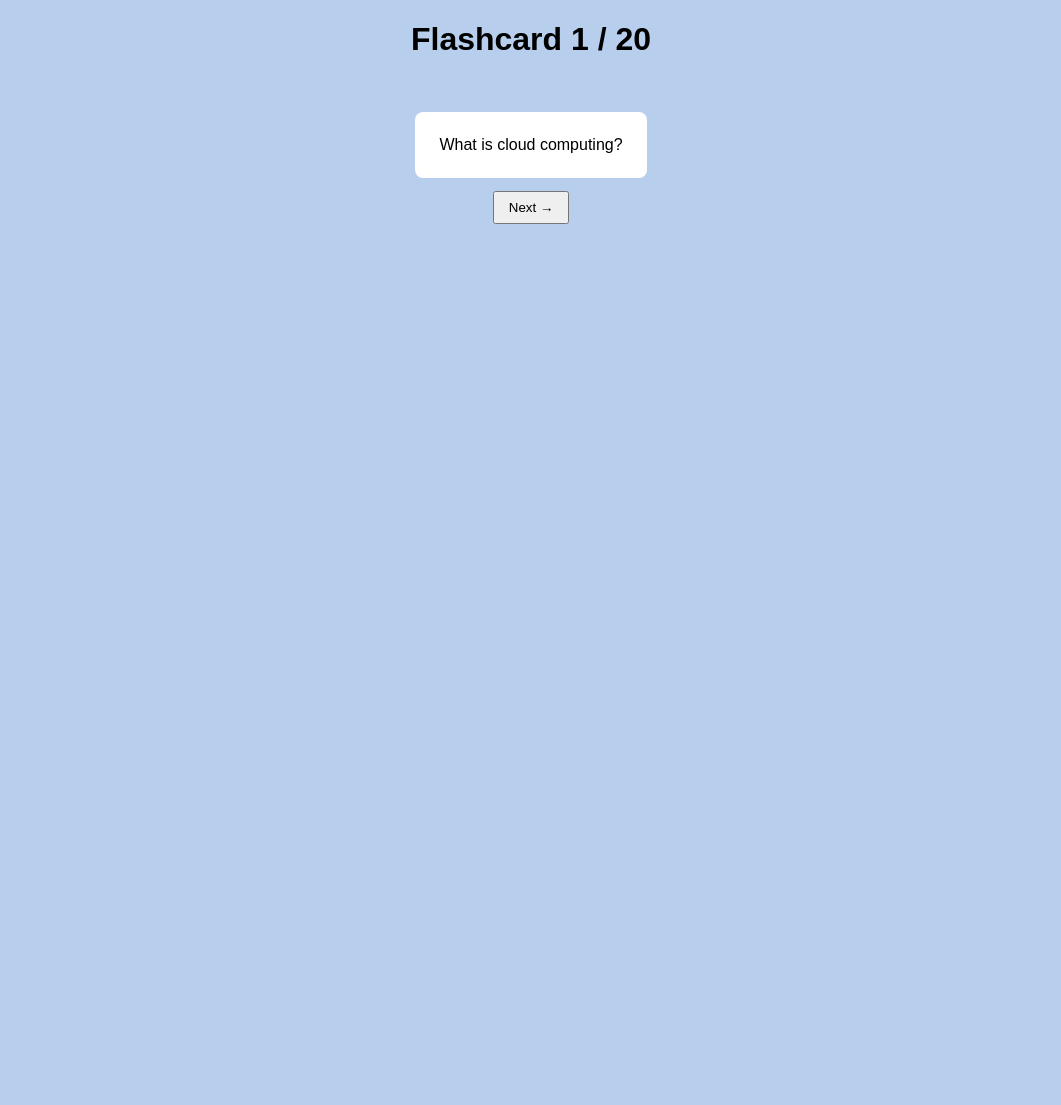
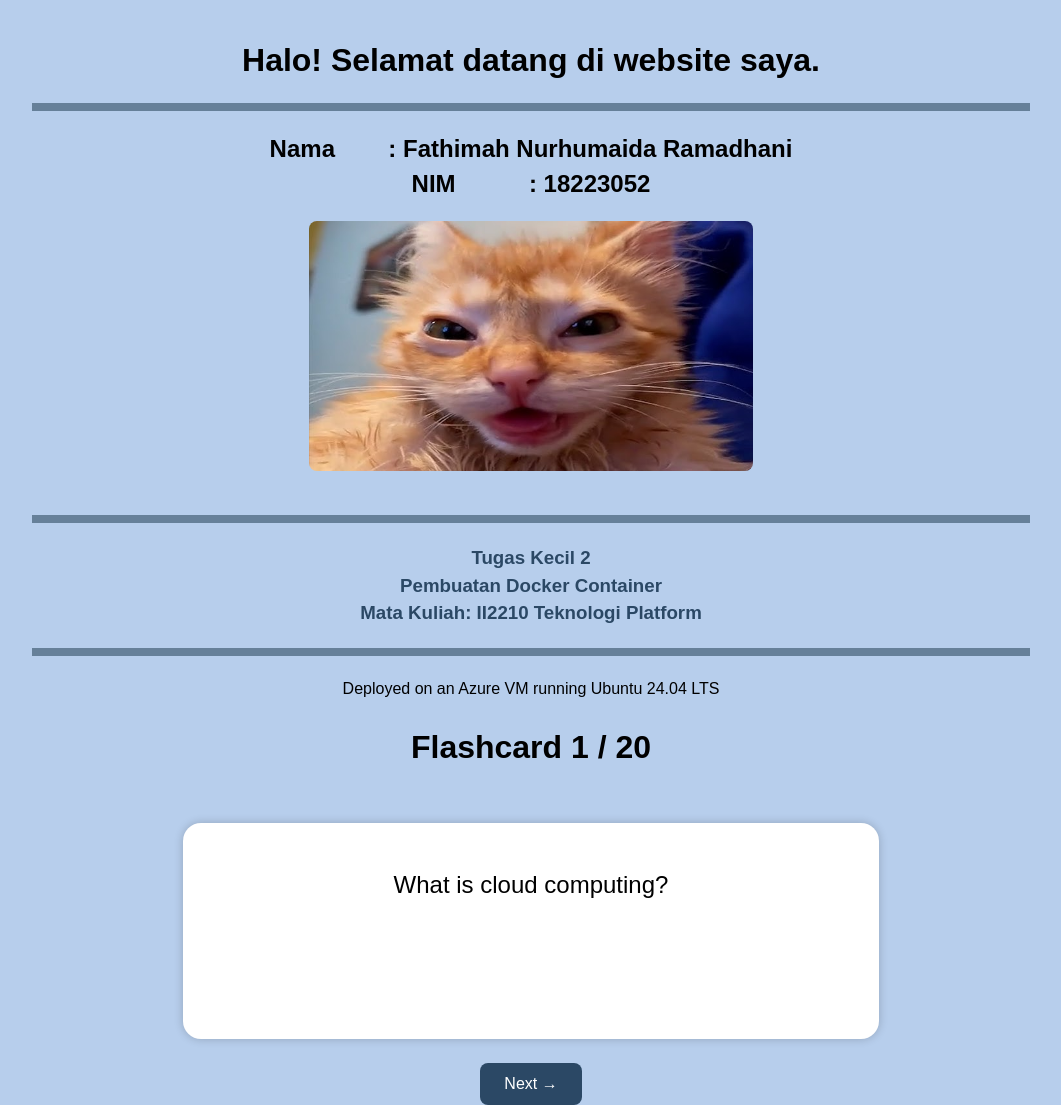
Before and after one commit to 18223052/CC-Flashcards, a FastAPI app: page / in a window 1280 px wide. Shown: the whole page, without its empty margins (109-1170 px from the left). Before the commit the page ends 224 px from the top, so only its background shows below. Run offline with FastAPI, Linux system fonts and the light colour scheme.

Commit message:
fix html

```diff
--- a/templates/index.html
+++ b/templates/index.html
@@ -4,9 +4,58 @@
   <meta charset="utf-8"/>
   <title>Flashcard Viewer</title>
   <style>
-    body { background: #B7CEEC; font-family: sans-serif; text-align: center; }
-    #card { display: inline-block; margin-top: 2em; padding: 1.5em; background: white; border-radius: .5em; cursor: pointer; }
-    button { margin-top: 1em; padding: .5em 1em; }
+    body {
+      background: #B7CEEC;
+      font-family: sans-serif;
+      text-align: center;
+      margin: 0;
+      padding: 0;
+    }
+    header {
+      padding: 2em 1em 1em;
+    }
+    h1, h2, h3, p {
+      margin: 0.3em 0;
+    }
+    img {
+      margin: 1em 0;
+      height: 250px;
+      border-radius: 8px;
+    }
+    hr {
+      border: none;
+      height: 8px;
+      background-color: #668099;
+      margin: 1.5em auto;
+      width: 80%;
+    }
+    #card {
+      display: inline-block;
+      margin-top: 2em;
+      padding: 2em;
+      background: white;
+      border-radius: 0.75em;
+      cursor: pointer;
+      font-size: 1.5em;
+      max-width: 600px;
+      width: 80%;
+      min-height: 120px;
+      box-shadow: 0 0 10px rgba(0,0,0,0.2);
+    }
+    button {
+      margin-top: 1.5em;
+      padding: 0.75em 1.5em;
+      font-size: 1em;
+      background-color: #2B4865;
+      color: white;
+      border: none;
+      border-radius: 0.5em;
+      cursor: pointer;
+    }
+    button:disabled {
+      background-color: #cccccc;
+      cursor: not-allowed;
+    }
   </style>
   <script>
     let showAnswer = false;
@@ -20,6 +69,22 @@
   </script>
 </head>
 <body>
+
+  <header>
+    <h1>Halo! Selamat datang di website saya.</h1>
+    <hr>
+    <h2>Nama&nbsp;&nbsp;&nbsp;&nbsp;&nbsp;&nbsp;&nbsp;&nbsp;: Fathimah Nurhumaida Ramadhani</h2>
+    <h2>NIM&nbsp;&nbsp;&nbsp;&nbsp;&nbsp;&nbsp;&nbsp;&nbsp;&nbsp;&nbsp;&nbsp;: 18223052</h2>
+    <img src="/static/kucinghehe.jpg" alt="kucinghehe" title="kucinghehe">
+    <hr>
+    <h3 style="color: #2B4865;">Tugas Kecil 2</h3>
+    <h3 style="color: #2B4865;">Pembuatan Docker Container</h3>
+    <h3 style="color: #2B4865;">Mata Kuliah: II2210 Teknologi Platform</h3>
+    <hr>
+    <p>Deployed on an Azure VM running Ubuntu 24.04 LTS</p>
+  </header>
+
+  <main>
     <h1>Flashcard {{ index + 1 }} / {{ total }}</h1>
     <div id="card" onclick="toggle()">{{ flashcard.question }}</div>
     <form method="get" action="/">
@@ -30,5 +95,7 @@
         <button type="submit" disabled>End of Deck</button>
       {% endif %}
     </form>
+  </main>
+
 </body>
 </html>
```
Lines whose indentation alone changed are shown as unchanged.
